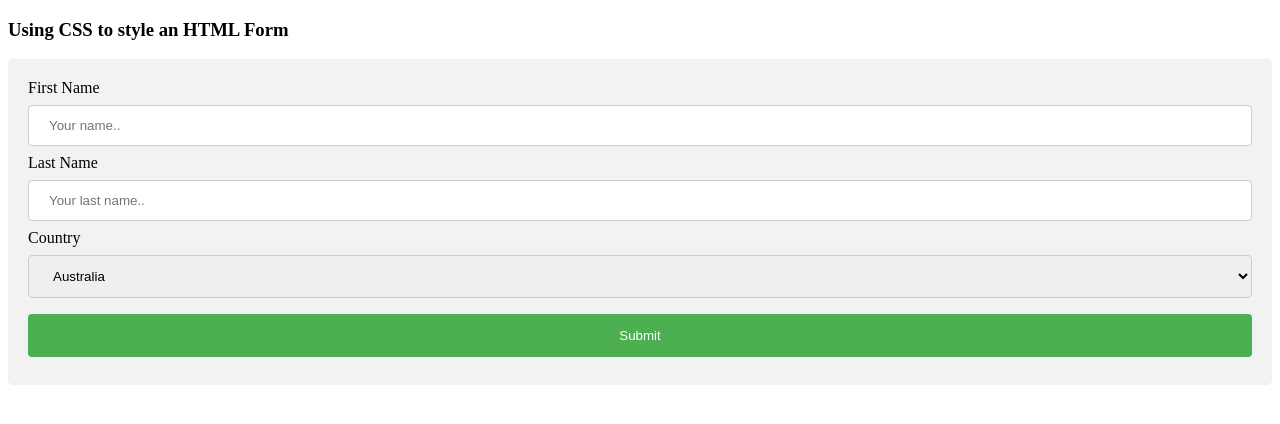
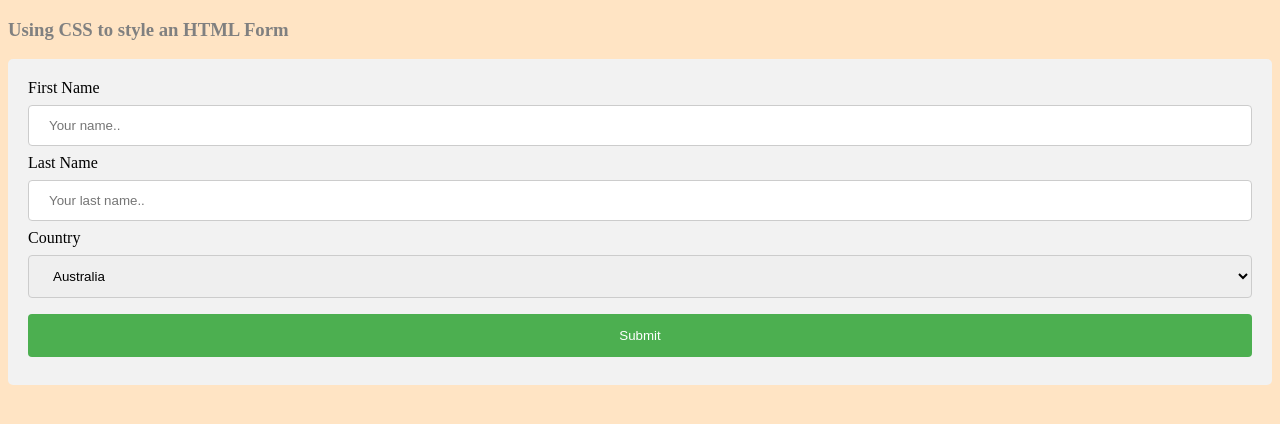
Before and after one commit to joshuablyth05/Part1Assessment, a plain HTML site: page index.html in a window 1280 px wide. Drawn offline with Linux system fonts and the light colour scheme.

Commit message:
Style changes
Changed background and font colour

```diff
--- a/index.html
+++ b/index.html
@@ -1,7 +1,16 @@
 <!DOCTYPE html>
 <html>
 <style>
-input[type=text], select {
+body{
+background-color: bisque;
+
+}
+ h3{
+  color: gray;
+ }
+
+
+  input[type=text], select {
   width: 100%;
   padding: 12px 20px;
   margin: 8px 0;
```
